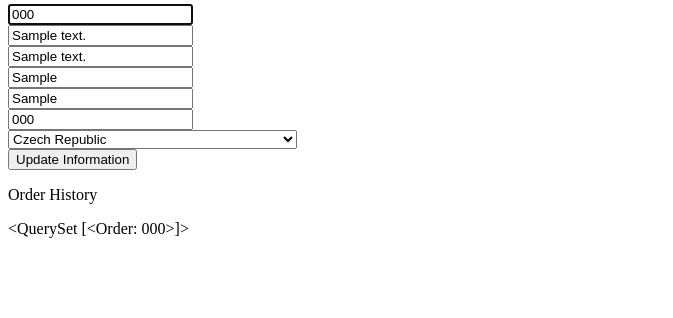
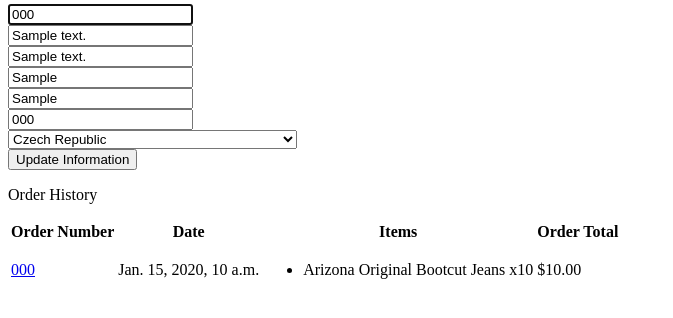
Before and after one commit to tindyc/boutique_ado_v1, a Django app: page /profile/ in a window 1280 px wide. Shown: the part 211-529 px from the top of the page, without its empty margins (0-673 px from the left). Run offline with Django 3.2, Linux system fonts and the light colour scheme; a user stored in the database is signed in; data comes from the database, SQL or seed files in the repository; tables that the repository leaves empty hold one stand-in row (values such as "Sample post").

Commit message:
Add order history and update checkout views

```diff
--- a/checkout/admin.py
+++ b/checkout/admin.py
@@ -15,7 +15,7 @@ class OrderAdmin(admin.ModelAdmin):
                        'grand_total', 'original_bag',
                        'stripe_pid')
 
-    fields = ('order_number', 'date', 'full_name',
+    fields = ('order_number', 'user_profile', 'date', 'full_name',
               'email', 'phone_number', 'country',
               'postcode', 'town_or_city', 'street_address1',
               'street_address2', 'county', 'delivery_cost',
--- a/profiles/static/profiles/css/profiles.css
+++ b/profiles/static/profiles/css/profiles.css
@@ -1,3 +1,9 @@
+.order-history {
+    max-height: 416px;
+    /* height of profile form + submit button */
+    overflow-y: auto;
+}
+
 #profile-update-form .form-control {
     color: #000;
 }
--- a/profiles/templates/profiles/profile.html
+++ b/profiles/templates/profiles/profile.html
@@ -34,7 +34,42 @@
         </div>
         <div class="col-12 col-lg-6">
             <p class="text-muted">Order History</p>
-            {{ orders }}
+            <div class="order-history table-responsive">
+                <table class="table table-sm table-borderless">
+                    <thead>
+                        <tr>
+                            <th>Order Number</th>
+                            <th>Date</th>
+                            <th>Items</th>
+                            <th>Order Total</th>
+                        </tr>
+                    </thead>
+                    <tbody>
+                        {% for order in orders %}
+                        <tr>
+                            <td>
+                                <a href="{% url 'order_history' order.order_number %}" title="{{ order.order_number }}">
+                                    {{ order.order_number|truncatechars:6 }}
+                                </a>
+                            </td>
+                            <td>{{ order.date }}</td>
+                            <td>
+                                <ul class="list-unstyled">
+                                    {% for item in order.lineitems.all %}
+                                    <li class="small">
+                                        {% if item.product.has_sizes %}
+                                        Size {{ item.product.size|upper }}
+                                        {% endif %}{{ item.product.name }} x{{ item.quantity }}
+                                    </li>
+                                    {% endfor %}
+                                </ul>
+                            </td>
+                            <td>${{ order.grand_total }}</td>
+                        </tr>
+                        {% endfor %}
+                    </tbody>
+                </table>
+            </div>
         </div>
     </div>
     {% endblock %}
--- a/profiles/urls.py
+++ b/profiles/urls.py
@@ -2,5 +2,6 @@ from django.urls import path
 from . import views
 
 urlpatterns = [
-    path('', views.profile, name='profile')
+    path('', views.profile, name='profile'),
+    path('order_history/<order_number>', views.order_history, name='order_history'),
 ]
--- a/profiles/views.py
+++ b/profiles/views.py
@@ -4,6 +4,7 @@ from django.contrib import messages
 from .models import UserProfile
 from .forms import UserProfileForm
 
+from checkout.models import Order
 
 def profile(request):
     """ Display the user's profile. """
@@ -26,3 +27,20 @@ def profile(request):
     }
 
     return render(request, template, context)
+
+
+def order_history(request, order_number):
+    order = get_object_or_404(Order, order_number=order_number)
+
+    messages.info(request, (
+        f'This is a past confirmation for order number {order_number}. '
+        'A confirmation email was sent on the order date.'
+    ))
+
+    template = 'checkout/checkout_success.html'
+    context = {
+        'order': order,
+        'from_profile': True,
+    }
+
+    return render(request, template, context)
--- a/templates/includes/mobile-top-header.html
+++ b/templates/includes/mobile-top-header.html
@@ -33,9 +33,9 @@
     <div class="dropdown-menu border-0" aria-labelledby="user-options">
         {% if request.user.is_authenticated %}
         {% if request.user.is_superuser %}
-        <a href="{% url 'account_logout' %}" class="dropdown-item">Product Management</a>
+        <a href="{% url 'add_product' %}" class="dropdown-item">Product Management</a>
         {% endif %}
-        <a href="" class="dropdown-item">My Profile</a>
+        <a href="{% url 'profile' %}" class="dropdown-item">My Profile</a>
         <a href="{% url 'account_logout' %}" class="dropdown-item">Logout</a>
         {% else %}
         <a href="{% url 'account_signup' %}" class="dropdown-item">Register</a>
```
Also changed, not shown: checkout/templates/checkout/checkout_success.html (+9 -0 lines), checkout/views.py (+65 -11 lines).
